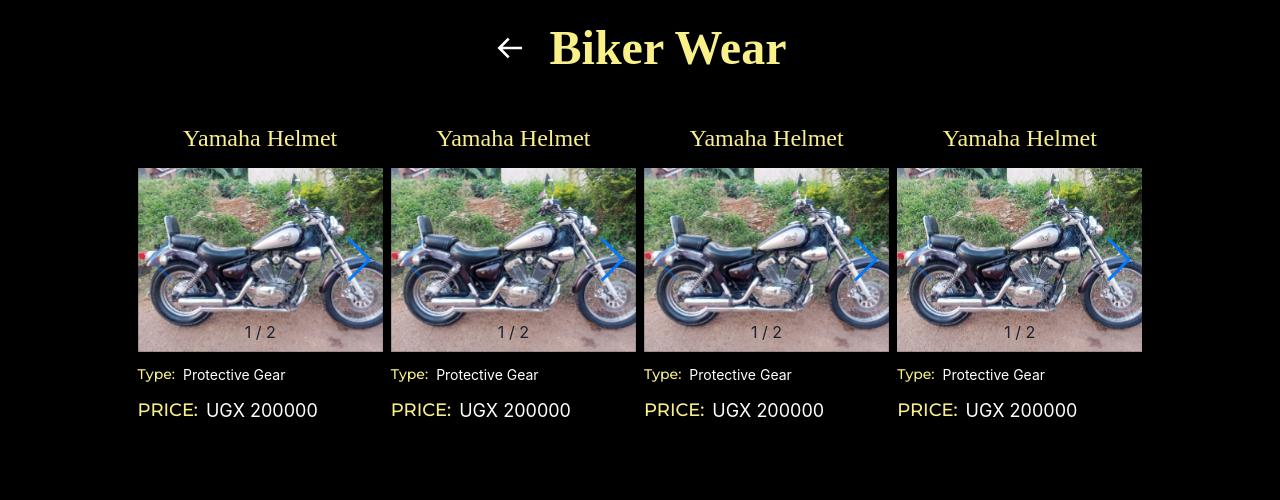
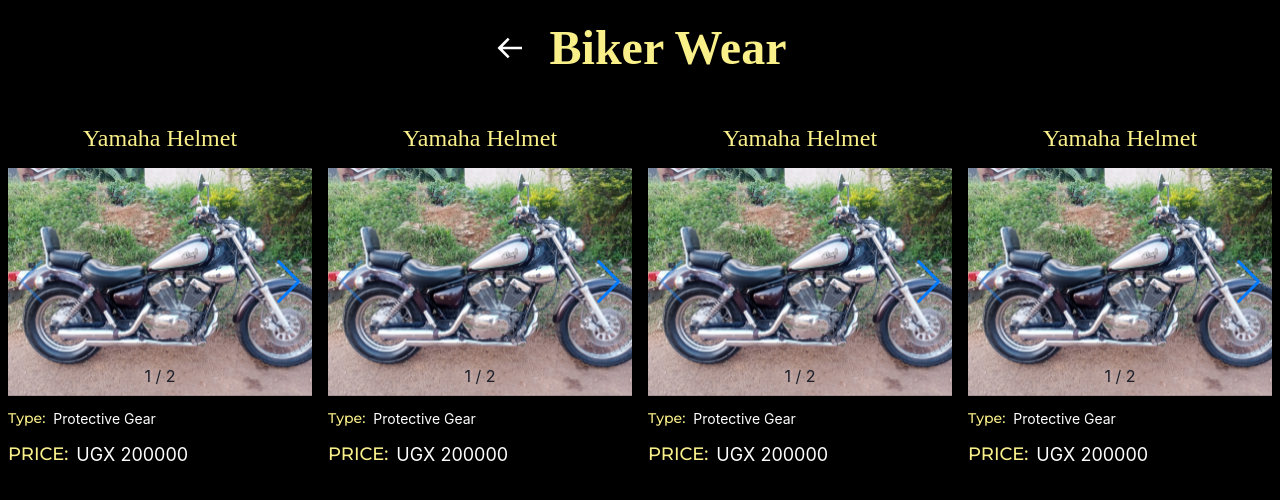
Before and after one commit to jacksonk-dev/vehicly, a React (Vite) app: page /biker-wear in a window 1280 px wide. Shown: the top 500 px of the page. Built offline with nearby package versions, Linux system fonts and the light colour scheme; a web font is replaced by a local one.

Commit message:
Improve app font sizes on different screens

```diff
--- a/src/App/Data/accessories.ts
+++ b/src/App/Data/accessories.ts
@@ -8,26 +8,26 @@
 }
 
 const accessories: Accessory[] =  [
-  // {
-  //   id: 'lights-1',
-  //   type: 'Lights',
-  //   price: 'UGX 70,000',
-  //   name: 'Pair of small headlights',
-  //   images: [
-  //     'Assets/Images/Bikes/1/virago_1.jpg',
-  //     'Assets/Images/Bikes/1/virago_1.jpg'
-  //   ]
-  // },
-  // {
-  //   id: 'bags-1',
-  //   type: 'Bags',
-  //   price: 'UGX 150,000',
-  //   name: 'Leather Saddle Bags',
-  //   images: [
-  //     'Assets/Images/Bikes/1/virago_1.jpg',
-  //     'Assets/Images/Bikes/1/virago_1.jpg'
-  //   ]
-  // },
+  {
+    id: 'lights-1',
+    type: 'Lights',
+    price: 'UGX 70,000',
+    name: 'Pair of small headlights',
+    images: [
+      'Assets/Images/Bikes/1/virago_1.jpg',
+      'Assets/Images/Bikes/1/virago_1.jpg'
+    ]
+  },
+  {
+    id: 'bags-1',
+    type: 'Bags',
+    price: 'UGX 150,000',
+    name: 'Leather Saddle Bags',
+    images: [
+      'Assets/Images/Bikes/1/virago_1.jpg',
+      'Assets/Images/Bikes/1/virago_1.jpg'
+    ]
+  },
 ];
 
 export default accessories;
--- a/src/App/Page/Accessories/index.tsx
+++ b/src/App/Page/Accessories/index.tsx
@@ -14,7 +14,7 @@
 
 export default function AccessoriesPage(){
   return (
-    <Center zIndex='10' w='100%' h='100%' padding='24px'>
+    <Center zIndex='10' w='100%' h='100%' padding='24px 8px'>
       <Flex direction='column' alignItems='center' justifyContent='center' >
         <Heading
           zIndex='10'
@@ -43,7 +43,7 @@
         {
           accessories.length
             ? (
-              <SimpleGrid gap={2} w='80%' columns={[1, 2, 3, 4]} marginTop='24px'>
+              <SimpleGrid gap={[12, 4]} columns={[1, 2, 3, 4]} marginTop='24px'>
                 {
                   accessories.map((accessory: Accessory) => (
                     <SimpleGrid placeItems='center' gap={3} key={accessory.id}>
--- a/src/App/Page/BikerWear/index.tsx
+++ b/src/App/Page/BikerWear/index.tsx
@@ -14,7 +14,7 @@
 
 export default function BikerWearPage(){
   return (
-    <Center zIndex='10' w='100%' h='100%' padding='24px 12px'>
+    <Center zIndex='10' w='100%' h='100%' padding='24px 8px'>
       <Flex direction='column' alignItems='center' justifyContent='center' >
         <Heading
           zIndex='10'
@@ -43,7 +43,7 @@
         {
           bikerWears.length
             ? (
-              <SimpleGrid gap={2} w='80%' columns={[1, 2, 3, 4]} marginTop='24px'>
+              <SimpleGrid gap={[12, 4]} columns={[1, 2, 3, 4]} marginTop='24px'>
                 {
                   bikerWears.map((bikerWear: BikerWear) => (
                     <SimpleGrid placeItems='center' gap={3} key={bikerWear.id}>
--- a/src/App/Page/Bikes/index.tsx
+++ b/src/App/Page/Bikes/index.tsx
@@ -15,7 +15,7 @@
 
 export default function BikesPage(){
   return (
-    <Center zIndex='10' w='100%' h='100%' padding='24px'>
+    <Center zIndex='10' w='100%' h='100%' padding='24px 8px'>
       <Flex direction='column' alignItems='center' justifyContent='center' >
         <Heading
           zIndex='10'
@@ -41,7 +41,7 @@
               Bikes On Sale
           </Flex>
         </Heading>
-        <SimpleGrid gap={2} w='80%' columns={[1, 2, 3]} marginTop='24px'>
+        <SimpleGrid gap={[12, 4]} columns={[1, 2, 3]} marginTop='24px'>
           {
             bikes.map((bike: Bike) => (
               <SimpleGrid placeItems='center' gap={3} key={bike.id}>
--- a/src/App/Page/LandingPage/index.tsx
+++ b/src/App/Page/LandingPage/index.tsx
@@ -9,11 +9,11 @@
       <Center zIndex='10' w='100%' h='100%' padding='24px'>
         <Flex direction='column' alignItems='center' >
           <ScaleFade initialScale={0} in>
-            <Image src='Assets/Images/bg.png' w='800px' h='auto' position='relative' />
+            <Image src='Assets/Images/bg.png' w={['800px', '600px']} h='auto' position='relative' />
           </ScaleFade>
           <Heading
             zIndex='10'
-            size='4xl'
+            size={['2xl', '3xl']}
             w='100%'
             color='yellow.200'
             marginBottom='24px'
@@ -26,13 +26,13 @@
             color="white"
             fontFamily="'Nixie One', bold"
             fontWeight='extrabold'
-            fontSize='3xl'
+            fontSize={['xl', '2xl', '3xl']}
             textAlign='center'
             position='relative'
           >
             Vehicle, spare parts and accessories dealership. Make your order below.
           </Text>
-          <SimpleGrid columns={2} gap={2} marginTop='24px'>
+          <SimpleGrid columns={2} gap={2} marginTop='24px' fontSize={['xs', 'sm']}>
             <Link
               as={RouteLink}
               to="/bikes"
@@ -87,7 +87,7 @@
               WhatsApp
             </Link>
           </SimpleGrid>
-          <Text color='#fff' margin='24px'>&copy; Vehicly {year}</Text>
+          <Text color='#fff' margin='24px' fontSize={['xs', 'sm', 'xl']}>&copy; Vehicly {year}</Text>
         </Flex>
       </Center>
     </Box>
```
